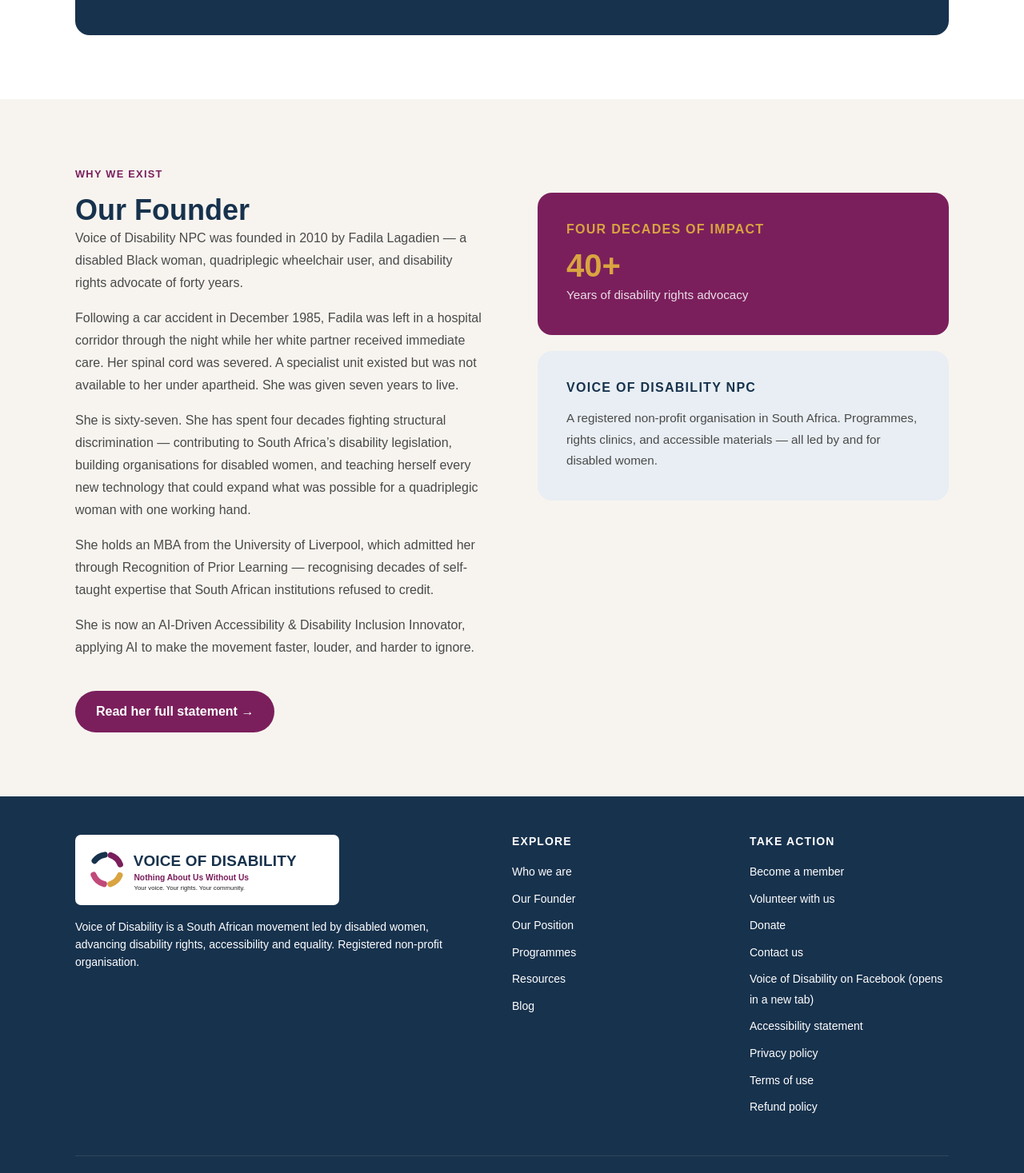
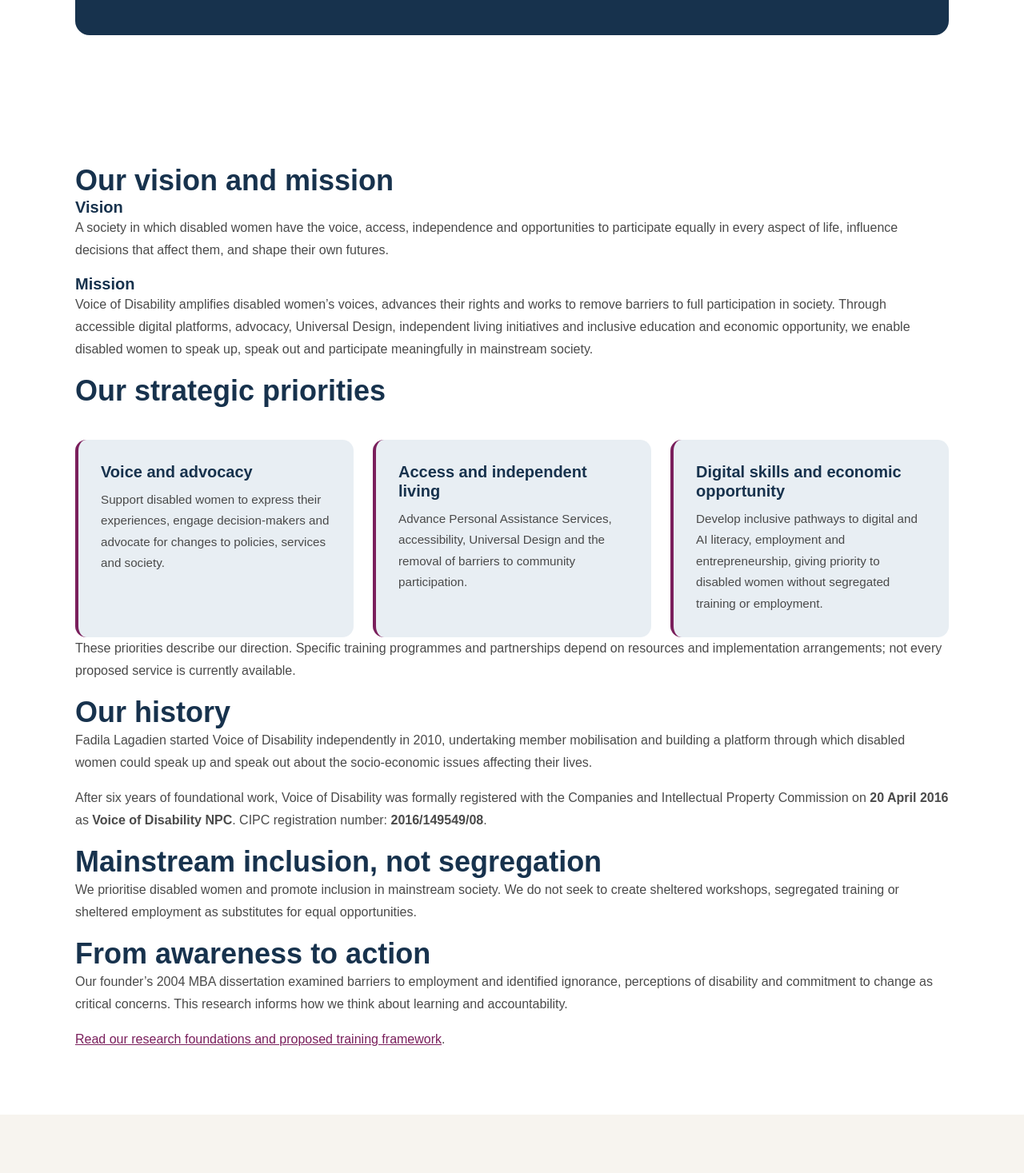
Before and after one commit to laggiesfl/voice-of-disability, a Next.js app: page /about in a window 1280 px wide. Shown: the part 1383-2850 px from the top of the page at 80% size. Built offline with nearby package versions, Linux system fonts and the light colour scheme.

Commit message:
Expand existing About page with approved VoD mission, history, priorities and research

```diff
--- a/app/about/page.tsx
+++ b/app/about/page.tsx
@@ -61,6 +61,31 @@ export default function Page(){return <><div className="vod-subpage-banner"><div
         </div>
       </section>
 
+      <section className="about" id="mission" aria-labelledby="mission-title">
+        <div className="container">
+          <h2 id="mission-title">Our vision and mission</h2>
+          <h3>Vision</h3>
+          <p>A society in which disabled women have the voice, access, independence and opportunities to participate equally in every aspect of life, influence decisions that affect them, and shape their own futures.</p>
+          <h3>Mission</h3>
+          <p>Voice of Disability amplifies disabled women’s voices, advances their rights and works to remove barriers to full participation in society. Through accessible digital platforms, advocacy, Universal Design, independent living initiatives and inclusive education and economic opportunity, we enable disabled women to speak up, speak out and participate meaningfully in mainstream society.</p>
+          <h2>Our strategic priorities</h2>
+          <div className="about-grid">
+            <div className="about-card"><h3>Voice and advocacy</h3><p>Support disabled women to express their experiences, engage decision-makers and advocate for changes to policies, services and society.</p></div>
+            <div className="about-card"><h3>Access and independent living</h3><p>Advance Personal Assistance Services, accessibility, Universal Design and the removal of barriers to community participation.</p></div>
+            <div className="about-card"><h3>Digital skills and economic opportunity</h3><p>Develop inclusive pathways to digital and AI literacy, employment and entrepreneurship, giving priority to disabled women without segregated training or employment.</p></div>
+          </div>
+          <p>These priorities describe our direction. Specific training programmes and partnerships depend on resources and implementation arrangements; not every proposed service is currently available.</p>
+          <h2>Our history</h2>
+          <p>Fadila Lagadien started Voice of Disability independently in 2010, undertaking member mobilisation and building a platform through which disabled women could speak up and speak out about the socio-economic issues affecting their lives.</p>
+          <p>After six years of foundational work, Voice of Disability was formally registered with the Companies and Intellectual Property Commission on <strong>20 April 2016</strong> as <strong>Voice of Disability NPC</strong>. CIPC registration number: <strong>2016/149549/08</strong>.</p>
+          <h2>Mainstream inclusion, not segregation</h2>
+          <p>We prioritise disabled women and promote inclusion in mainstream society. We do not seek to create sheltered workshops, segregated training or sheltered employment as substitutes for equal opportunities.</p>
+          <h2>From awareness to action</h2>
+          <p>Our founder’s 2004 MBA dissertation examined barriers to employment and identified ignorance, perceptions of disability and commitment to change as critical concerns. This research informs how we think about learning and accountability.</p>
+          <p><Link href="/research-foundations">Read our research foundations and proposed training framework</Link>.</p>
+        </div>
+      </section>
+
       <section className="founder" id="founder" aria-labelledby="founder-h">
         <div className="container">
           <p className="section-label">Why we exist</p>
```
